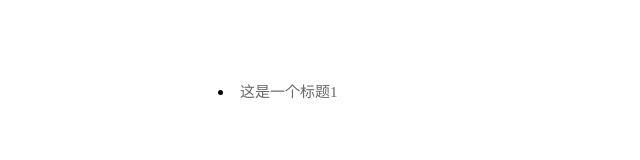
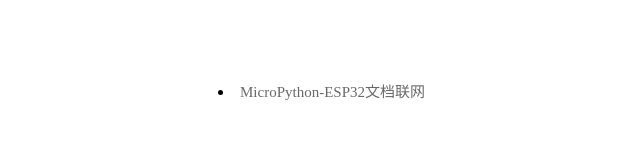
Before and after one commit to ZMTAB36/ZMTAB36.github.io, a plain HTML site: page index.html in a window 1280 px wide. Shown: the whole page, without its empty margins (191-831 px from the left). Drawn offline with Linux system fonts and the light colour scheme.

Commit message:
Update index.html

```diff
--- a/index.html
+++ b/index.html
@@ -13,7 +13,7 @@
 	<body>
 		<div class="con">
 
-			<li><a href="">这是一个标题1</a></li>
+			<li><a href="https://zmtab36.github.io/MicroPython-ESP32%E6%96%87%E6%A1%A3%E8%81%94%E7%BD%91.html">MicroPython-ESP32文档联网</a></li>
 
 		</div>
 	</body>
```
